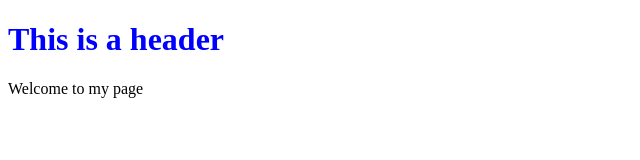
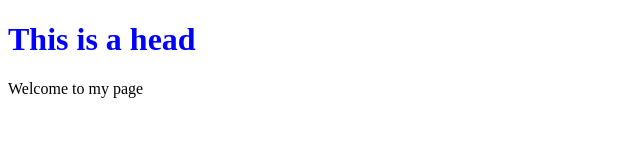
Before and after one commit to PeteMaverickMitchell/Tomcat, a plain HTML site: page index.html in a window 1280 px wide. Shown: the full height of the page, 0-640 px from the left. Drawn offline with Linux system fonts and the light colour scheme.

Commit message:
Update index 2

```diff
--- a/index.html
+++ b/index.html
@@ -6,7 +6,7 @@
   <title>Hello</title>
 </head>
 <body>
-  <h1 style="color:blue;"> This is a header </h1>
+  <h1 style="color:blue;"> This is a head </h1>
   Welcome to my page
 </body>
 </html>
```
